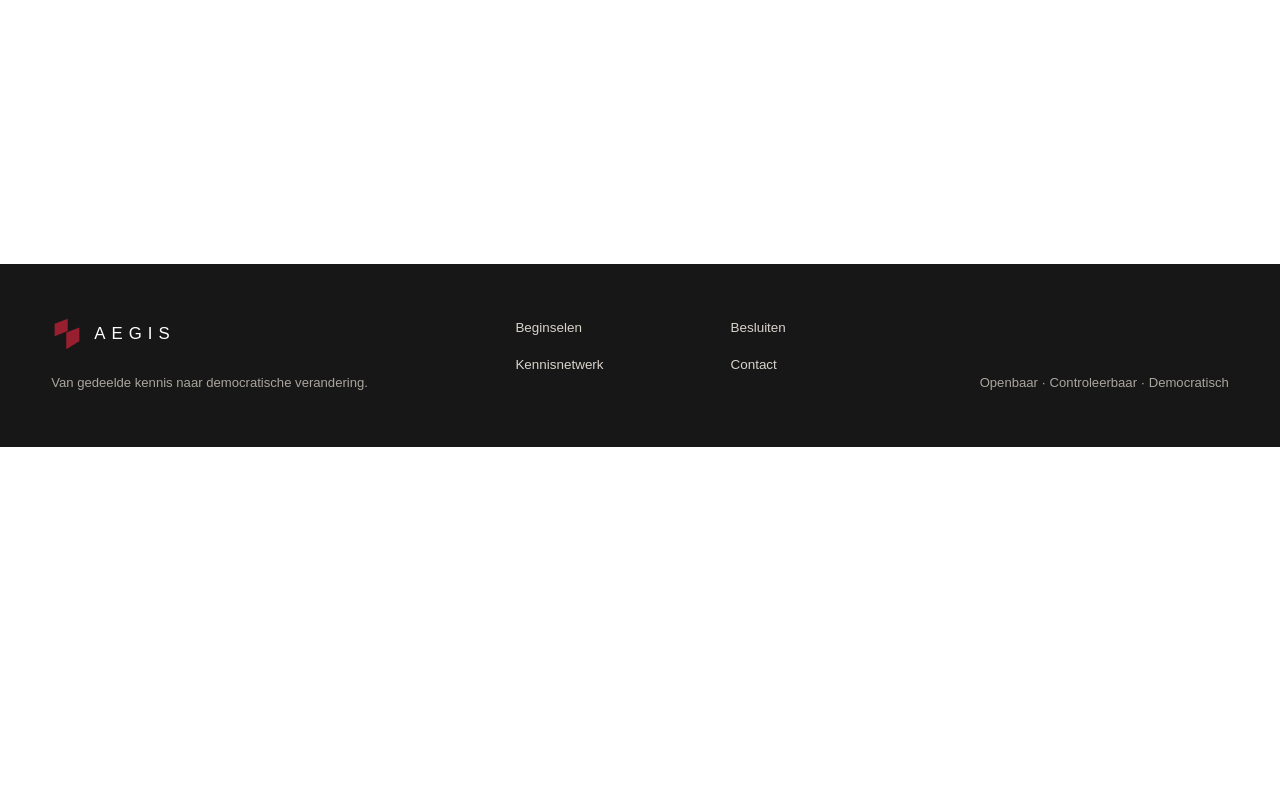
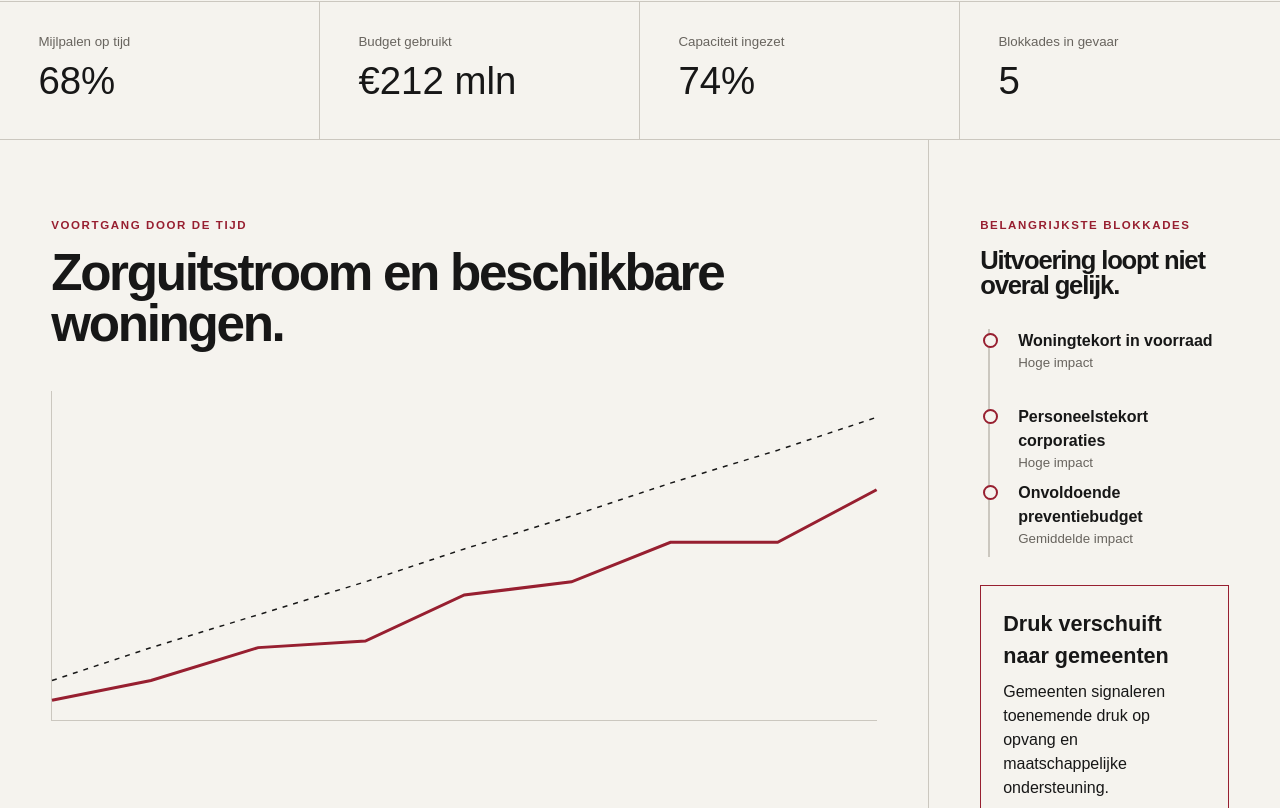
Before and after one commit to Esmeevanleeuwen/aegis, a Next.js app: page /uitvoering in a window 1280 px wide. Before the commit this address had no page. Shown: the part 612-1420 px from the top of the page. Before the commit the page ends 1059 px from the top, so only its background shows below. Built offline with nearby package versions, Linux system fonts and the light colour scheme.

Commit message:
Build Aegis editorial platform

```diff
--- /dev/null
+++ b/app/uitvoering/page.tsx
@@ -0,0 +1,80 @@
+import type { Metadata } from "next";
+import { PageIntro } from "@/components/PageIntro";
+
+export const metadata: Metadata = {
+  title: "Uitvoering",
+};
+
+export default function ExecutionPage() {
+  return (
+    <>
+      <PageIntro eyebrow="Publieke verantwoording" title="Een belofte telt pas in de uitvoering.">
+        <p>
+          Aegis volgt niet alleen aangenomen voorstellen, maar ook capaciteit,
+          budget, termijnen en verdelingseffecten. Hier wordt zichtbaar wanneer
+          een probleem werkelijk afneemt of alleen naar een andere plek schuift.
+        </p>
+      </PageIntro>
+
+      <section className="monitor-metrics">
+        <div className="metric">
+          <small>Mijlpalen op tijd</small>
+          <strong>68%</strong>
+        </div>
+        <div className="metric">
+          <small>Budget gebruikt</small>
+          <strong>€212 mln</strong>
+        </div>
+        <div className="metric">
+          <small>Capaciteit ingezet</small>
+          <strong>74%</strong>
+        </div>
+        <div className="metric">
+          <small>Blokkades in gevaar</small>
+          <strong>5</strong>
+        </div>
+      </section>
+
+      <section className="monitor-grid">
+        <div className="chart-panel">
+          <p className="eyebrow">Voortgang door de tijd</p>
+          <h2>Zorguitstroom en beschikbare woningen.</h2>
+          <div className="line-chart" aria-label="Voortgangsgrafiek">
+            <svg viewBox="0 0 100 50" preserveAspectRatio="none">
+              <polyline
+                className="target"
+                points="0,44 12,39 25,34 38,29 50,24 63,19 75,14 88,9 100,4"
+              />
+              <polyline points="0,47 12,44 25,39 38,38 50,31 63,29 75,23 88,23 100,15" />
+            </svg>
+          </div>
+        </div>
+        <aside className="blocker-panel">
+          <p className="eyebrow">Belangrijkste blokkades</p>
+          <h3>Uitvoering loopt niet overal gelijk.</h3>
+          <ol className="timeline">
+            <li>
+              <strong>Woningtekort in voorraad</strong>
+              <small>Hoge impact</small>
+            </li>
+            <li>
+              <strong>Personeelstekort corporaties</strong>
+              <small>Hoge impact</small>
+            </li>
+            <li>
+              <strong>Onvoldoende preventiebudget</strong>
+              <small>Gemiddelde impact</small>
+            </li>
+          </ol>
+          <div className="alert">
+            <strong>Druk verschuift naar gemeenten</strong>
+            <p>
+              Gemeenten signaleren toenemende druk op opvang en maatschappelijke
+              ondersteuning.
+            </p>
+          </div>
+        </aside>
+      </section>
+    </>
+  );
+}
```
